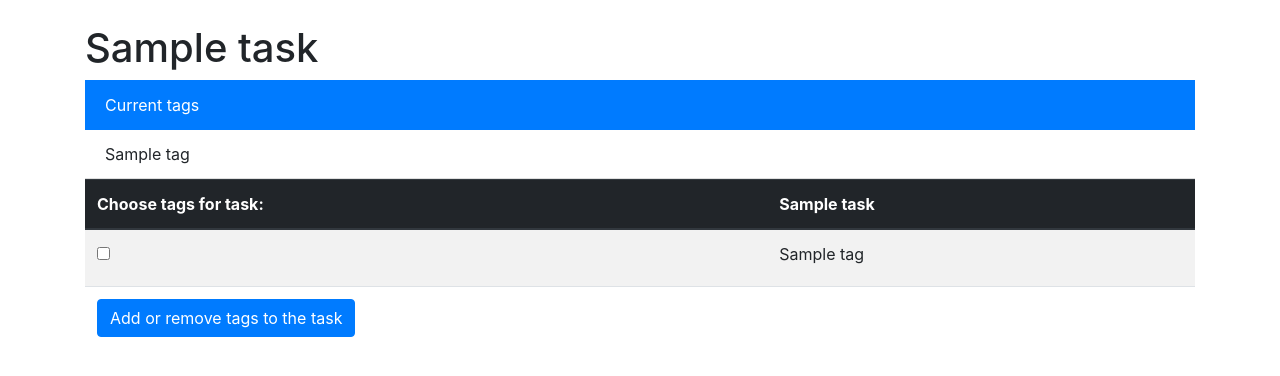
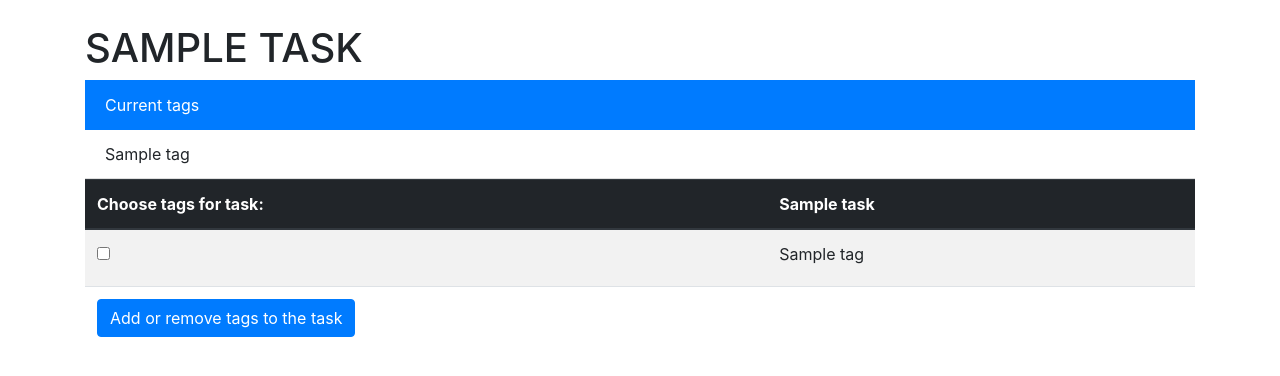
Before and after one commit to strajama/tsoha-todolist, a Flask app: page /tasks/tasktags/1 in a window 1280 px wide. Shown: the part 56-432 px from the top of the page. Run offline with Flask 2, Linux system fonts and the light colour scheme; a user stored in the database is signed in; tables that the repository leaves empty hold one stand-in row (values such as "Sample post"); some libraries are stand-ins or nearby versions.

Commit message:
korjattu näkyvyyksiä + bootstrap

```diff
--- a/application/tasks/views.py
+++ b/application/tasks/views.py
@@ -90,7 +90,6 @@ def tasks_addTime(task_id):
     return redirect(url_for("tasks_index"))
 
 @app.route("/tasks//tasktags/<task_id>", methods=["GET"])
-@login_required
 def tasks_tagsget(task_id):
     return render_template("tasks/tasktags.html", task_id = task_id, task=Task.query.get(task_id), tags=Tag.query.all())
 
--- a/application/templates/tasks/tasktags.html
+++ b/application/templates/tasks/tasktags.html
@@ -1,13 +1,14 @@
 {% extends "layout.html" %}
 
 {% block body %}
-<h1>{{ task.name }}</h1>
+<h1 class="text-uppercase">{{ task.name }}</h1>
 <ul class="list-group list-group-flush">
   <li class="list-group-item active">Current tags</li>
   {% for tag in task.tags %}
   <li class="list-group-item">{{ tag.name }}</li>
   {% endfor %}
 </ul>
+{% if current_user.is_authenticated %}
   <form method="POST" class="form-group" action="{{ url_for('tasks_tags', task_id=task.id) }}">
     <table class="table table-striped">
       <thead class="thead-dark">
@@ -31,5 +32,6 @@
       </tr>
     </table>
   </form>
+{% endif %}
 
 {% endblock %}
```
Lines whose indentation alone changed are shown as unchanged.
